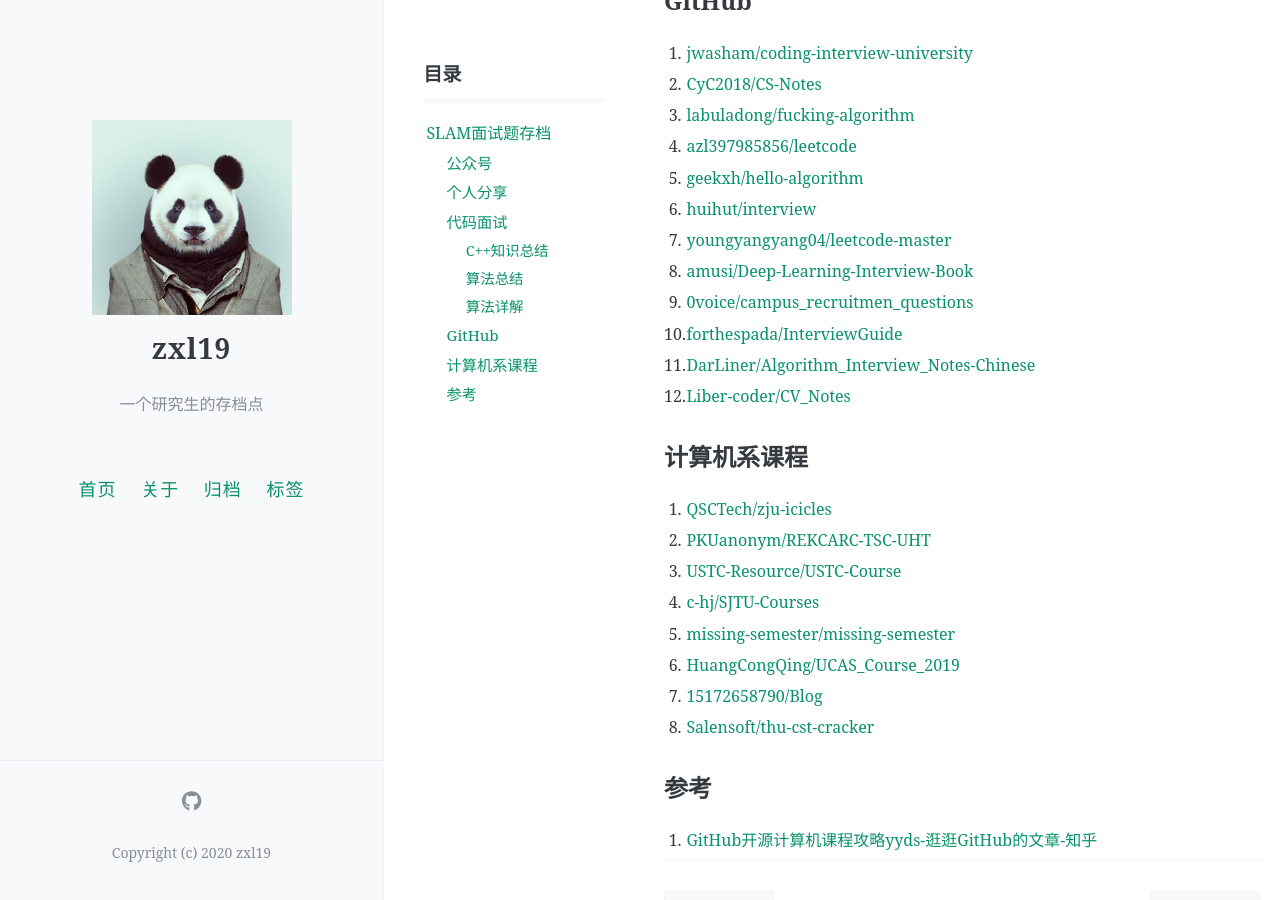
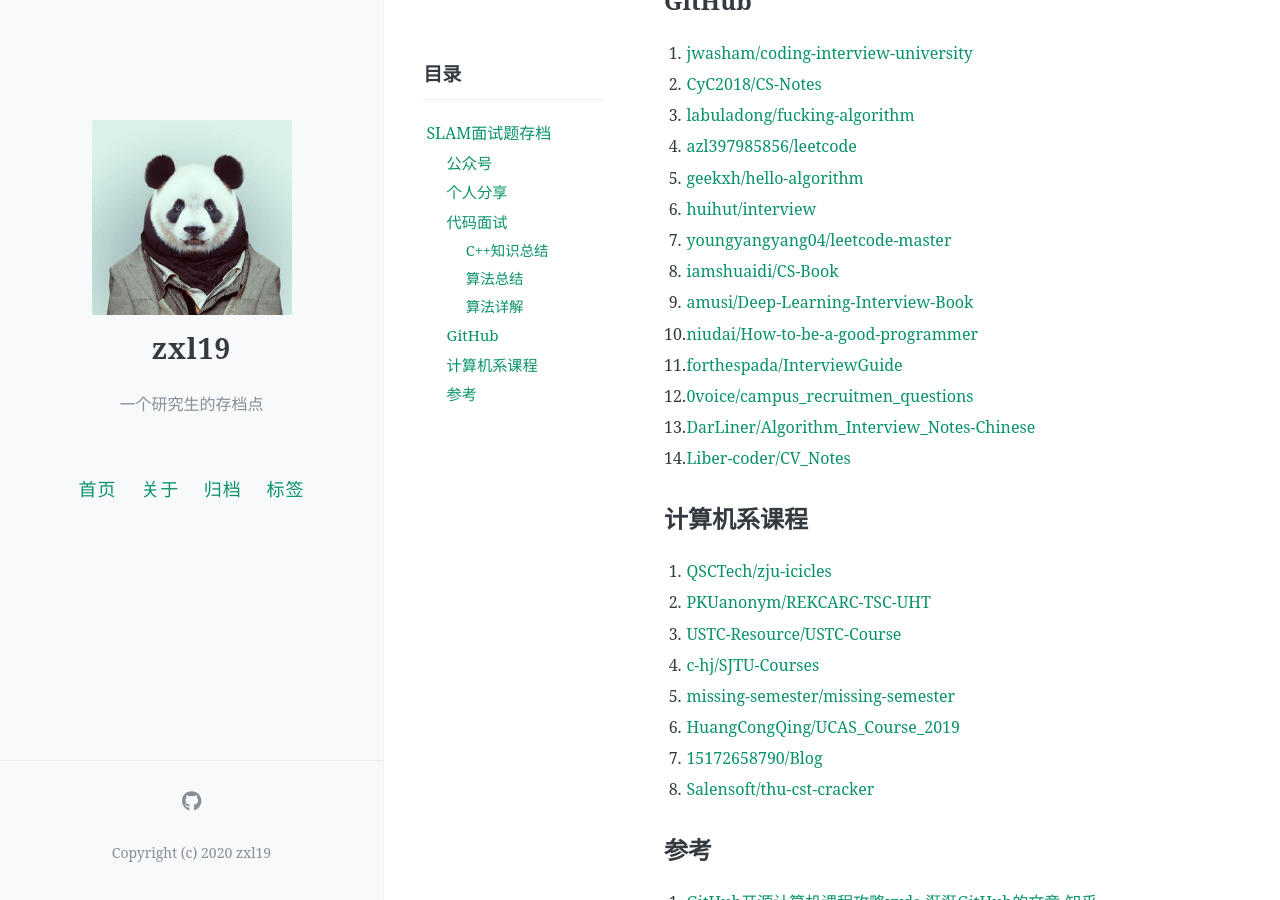
Before and after one commit to zxl19/zxl19.github.io, a Jekyll site: the page built from _posts/2021-05-22-slam-interview.md, in a window 1280 px wide and 900 px high, scrolled down 1584 px. Built offline with Jekyll 4.4.1, drawn with Linux system fonts in a browser that asks for light colours; comment, search, counter and statistics services are not loaded.

Commit message:
Update Posts

```diff
--- a/_posts/2021-05-22-slam-interview.md
+++ b/_posts/2021-05-22-slam-interview.md
@@ -66,11 +66,13 @@ SLAM方向面试题存档。
 5. [geekxh/hello-algorithm](https://github.com/geekxh/hello-algorithm)
 6. [huihut/interview](https://github.com/huihut/interview)
 7. [youngyangyang04/leetcode-master](https://github.com/youngyangyang04/leetcode-master)
-8. [amusi/Deep-Learning-Interview-Book](https://github.com/amusi/Deep-Learning-Interview-Book)
-9. [0voice/campus_recruitmen_questions](https://github.com/0voice/campus_recruitmen_questions)
-10. [forthespada/InterviewGuide](https://github.com/forthespada/InterviewGuide)
-11. [DarLiner/Algorithm_Interview_Notes-Chinese](https://github.com/DarLiner/Algorithm_Interview_Notes-Chinese)
-12. [Liber-coder/CV_Notes](https://github.com/Liber-coder/CV_Notes)
+8. [iamshuaidi/CS-Book](https://github.com/iamshuaidi/CS-Book)
+9. [amusi/Deep-Learning-Interview-Book](https://github.com/amusi/Deep-Learning-Interview-Book)
+10. [niudai/How-to-be-a-good-programmer](https://github.com/niudai/How-to-be-a-good-programmer)
+11. [forthespada/InterviewGuide](https://github.com/forthespada/InterviewGuide)
+12. [0voice/campus_recruitmen_questions](https://github.com/0voice/campus_recruitmen_questions)
+13. [DarLiner/Algorithm_Interview_Notes-Chinese](https://github.com/DarLiner/Algorithm_Interview_Notes-Chinese)
+14. [Liber-coder/CV_Notes](https://github.com/Liber-coder/CV_Notes)
 
 ## 计算机系课程
 
```
Also changed, not shown: _posts/2021-05-25-slam-tool.md (+6 -5 lines).
